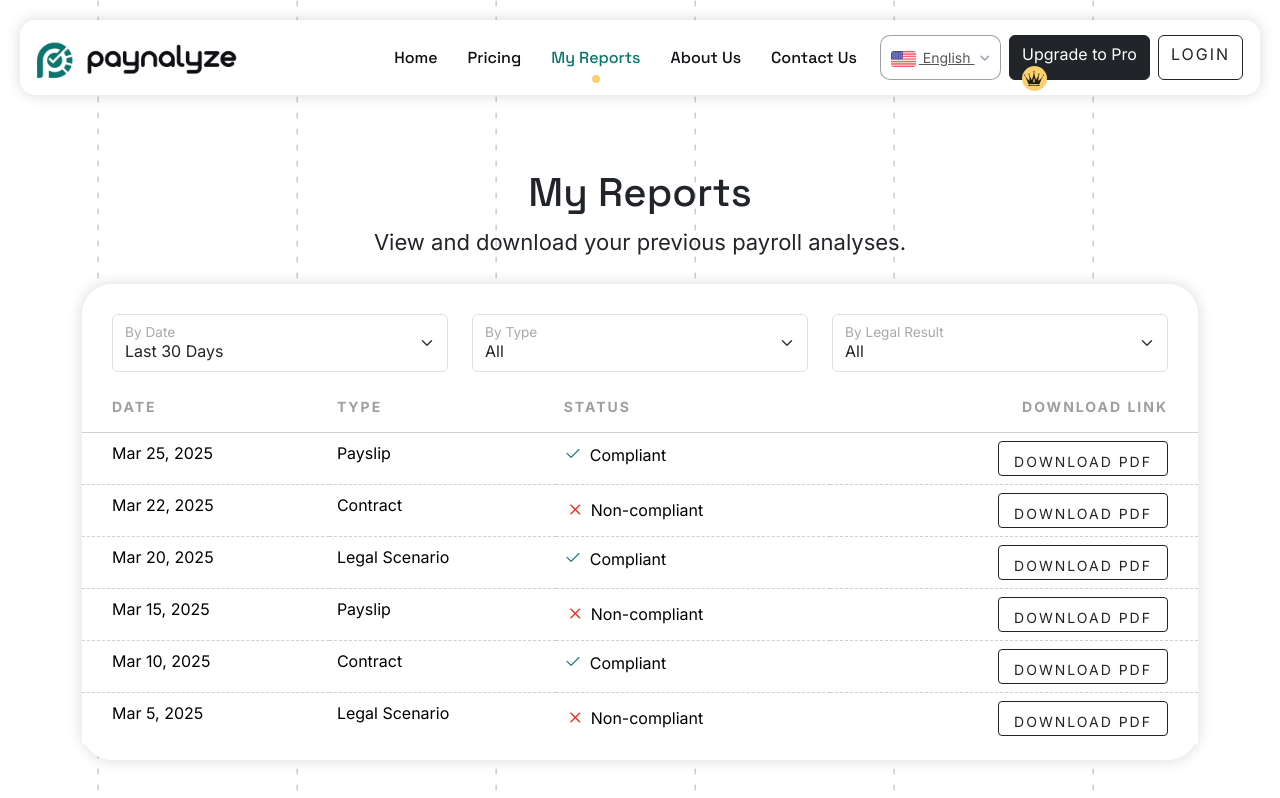
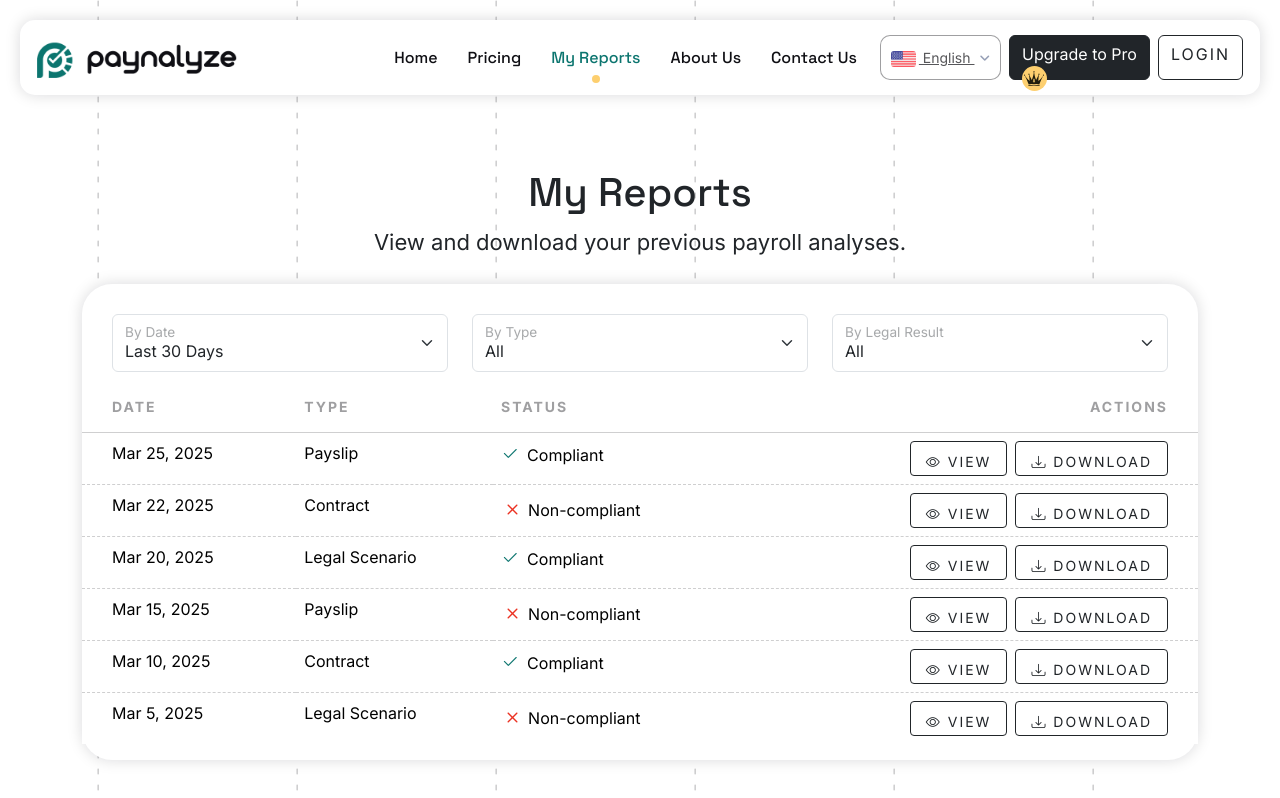
Before and after one commit to Gourav-21/legal-frontend, a Next.js app: page /en/reports in a window 1280 px wide. Shown: the top 798 px of the page. Built offline with nearby package versions, Linux system fonts and the light colour scheme.

Commit message:
updated reports

```diff
--- a/app/[lang]/reports/page.tsx
+++ b/app/[lang]/reports/page.tsx
@@ -3,6 +3,20 @@ import { getDictionary } from "../../../get-dictionary"; // Adjust path as neede
 
 interface ReportsPageProps {
   params: Promise<{ lang: Locale }>;
+}
+
+interface ReportModalProps {
+  show: boolean;
+  onHide: () => void;
+  report: {
+    date: string;
+    type: string;
+    status: string;
+    isCompliant: boolean;
+    reference: string;
+    summary: string;
+    content: string;
+  };
 }
 
 export default async function ReportsPage(props: ReportsPageProps) {
@@ -63,7 +77,7 @@ export default async function ReportsPage(props: ReportsPageProps) {
                     <th scope="col">{reportsDict.table.date}</th>
                     <th scope="col">{reportsDict.table.type}</th>
                     <th scope="col">{reportsDict.table.status}</th>
-                    <th scope="col">{reportsDict.table.downloadLink}</th>
+                    <th scope="col">{reportsDict.table.actions}</th>
                   </tr>
                 </thead>
                 <tbody>
@@ -76,7 +90,14 @@ export default async function ReportsPage(props: ReportsPageProps) {
                       </div>
                     </td>
                     <td>
-                      <button type="button" className="btn btn-sm btn-outline-dark without-icon ms-auto">{reportsDict.table.downloadButton}</button>
+                      <div className="d-flex align-items-center justify-content-end">
+                        <button type="button" className="btn btn-sm btn-outline-dark without-icon ms-2 me-2" data-bs-toggle="modal" data-bs-target="#reportModal">
+                          <i className="bi bi-eye"></i> {reportsDict.table.viewButton}
+                        </button>
+                        <button type="button" className="btn btn-sm btn-outline-dark without-icon">
+                          <i className="bi bi-download"></i> {reportsDict.table.downloadButton}
+                        </button>
+                      </div>
                     </td>
                   </tr>
                   <tr>
@@ -88,7 +109,14 @@ export default async function ReportsPage(props: ReportsPageProps) {
                       </div>
                     </td>
                     <td>
-                      <button type="button" className="btn btn-sm btn-outline-dark without-icon ms-auto">{reportsDict.table.downloadButton}</button>
+                      <div className="d-flex align-items-center justify-content-end">
+                        <button type="button" className="btn btn-sm btn-outline-dark without-icon ms-2 me-2" data-bs-toggle="modal" data-bs-target="#reportModal">
+                          <i className="bi bi-eye"></i> {reportsDict.table.viewButton}
+                        </button>
+                        <button type="button" className="btn btn-sm btn-outline-dark without-icon">
+                          <i className="bi bi-download"></i> {reportsDict.table.downloadButton}
+                        </button>
+                      </div>
                     </td>
                   </tr>
                   <tr>
@@ -100,7 +128,14 @@ export default async function ReportsPage(props: ReportsPageProps) {
                       </div>
                     </td>
                     <td>
-                      <button type="button" className="btn btn-sm btn-outline-dark without-icon ms-auto">{reportsDict.table.downloadButton}</button>
+                      <div className="d-flex align-items-center justify-content-end">
+                        <button type="button" className="btn btn-sm btn-outline-dark without-icon ms-2 me-2" data-bs-toggle="modal" data-bs-target="#reportModal">
+                          <i className="bi bi-eye"></i> {reportsDict.table.viewButton}
+                        </button>
+                        <button type="button" className="btn btn-sm btn-outline-dark without-icon">
+                          <i className="bi bi-download"></i> {reportsDict.table.downloadButton}
+                        </button>
+                      </div>
                     </td>
                   </tr>
                   <tr>
@@ -112,7 +147,14 @@ export default async function ReportsPage(props: ReportsPageProps) {
                       </div>
                     </td>
                     <td>
-                      <button type="button" className="btn btn-sm btn-outline-dark without-icon ms-auto">{reportsDict.table.downloadButton}</button>
+                      <div className="d-flex align-items-center justify-content-end">
+                        <button type="button" className="btn btn-sm btn-outline-dark without-icon ms-2 me-2" data-bs-toggle="modal" data-bs-target="#reportModal">
+                          <i className="bi bi-eye"></i> {reportsDict.table.viewButton}
+                        </button>
+                        <button type="button" className="btn btn-sm btn-outline-dark without-icon">
+                          <i className="bi bi-download"></i> {reportsDict.table.downloadButton}
+                        </button>
+                      </div>
                     </td>
                   </tr>
                   <tr>
@@ -124,7 +166,14 @@ export default async function ReportsPage(props: ReportsPageProps) {
                       </div>
                     </td>
                     <td>
-                      <button type="button" className="btn btn-sm btn-outline-dark without-icon ms-auto">{reportsDict.table.downloadButton}</button>
+                      <div className="d-flex align-items-center justify-content-end">
+                        <button type="button" className="btn btn-sm btn-outline-dark without-icon ms-2 me-2" data-bs-toggle="modal" data-bs-target="#reportModal">
+                          <i className="bi bi-eye"></i> {reportsDict.table.viewButton}
+                        </button>
+                        <button type="button" className="btn btn-sm btn-outline-dark without-icon">
+                          <i className="bi bi-download"></i> {reportsDict.table.downloadButton}
+                        </button>
+                      </div>
                     </td>
                   </tr>
                   <tr>
@@ -136,7 +185,14 @@ export default async function ReportsPage(props: ReportsPageProps) {
                       </div>
                     </td>
                     <td>
-                      <button type="button" className="btn btn-sm btn-outline-dark without-icon ms-auto">{reportsDict.table.downloadButton}</button>
+                      <div className="d-flex align-items-center justify-content-end">
+                        <button type="button" className="btn btn-sm btn-outline-dark without-icon ms-2 me-2" data-bs-toggle="modal" data-bs-target="#reportModal">
+                          <i className="bi bi-eye"></i> {reportsDict.table.viewButton}
+                        </button>
+                        <button type="button" className="btn btn-sm btn-outline-dark without-icon">
+                          <i className="bi bi-download"></i> {reportsDict.table.downloadButton}
+                        </button>
+                      </div>
                     </td>
                   </tr>
                 </tbody>
@@ -152,6 +208,38 @@ export default async function ReportsPage(props: ReportsPageProps) {
           </div>
         </div>
       </section>
+      {/* Report Modal */}
+      <div className="modal fade" id="reportModal" tabIndex={-1} aria-labelledby="reportModalLabel" aria-hidden="true">
+        <div className="modal-dialog modal-lg">
+        <div className="modal-content">
+          <div className="modal-header">
+            <h1 className="modal-title fs-5" id="exampleModalLabel">Economic Feasibility Analysis Results</h1>
+            <button type="button" className="btn-close" data-bs-dismiss="modal" aria-label="Close"><i className="bi bi-x"></i></button>
+          </div>
+          <div className="modal-body">
+            <p>Great! I will proceed with the analysis as requested. <br />Let's begin by reviewing the relevant labor laws:</p>
+
+            <h5 className="mt-4">Labor Laws Provided</h5>
+            <ol className="text-sm">
+              <li>Add a new labor law one</li>
+              <li>Add a new labor law two</li>
+            </ol>
+            <h5 className="mt-4">Example Law:</h5>
+            <p className="text-sm mb-2">Every employee is entitled to receive no less than the legal minimum wage for all hours worked—including during trial periods, training, or apprenticeships—even if the employee agreed to a lower rate.</p>
+            <p className="text-sm mb-0">Failure to meet this requirement or to pay wages on time is considered a <span className="text-dark fw-700">criminal offense</span>.</p>
+
+            <h5 className="mt-4">Updated Rate <span className="text-muted fw-400">Effective from April 1, 2025</span></h5>
+            <ul className="text-sm">
+              <li><span className="text-dark fw-700">Monthly Minimum Wage</span>: 6,247.67 NIS</li>
+              <li><span className="text-dark fw-700">Hourly Minimum Wage</span>: 34.32 NIS <br /><span className="text-muted">Previously: 5,880.02 NIS / 32.30 NIS per hour</span></li>
+            </ul>
+          </div>
+          <div className="modal-footer">
+            <button type="submit" className="btn btn-outline-dark without-icon btn-sm ms-auto me-auto"><i className="bi bi-download"></i> {reportsDict.table.downloadButton}</button>
+          </div>
+        </div>
+        </div>
+      </div>
     </main>
   );
 }
--- a/dictionaries/en.json
+++ b/dictionaries/en.json
@@ -237,8 +237,9 @@
       "date": "Date",
       "type": "Type",
       "status": "Status",
-      "downloadLink": "Download Link",
-      "downloadButton": "Download PDF"
+      "actions": "Actions",
+      "viewButton": "View",
+      "downloadButton": "Download"
     },
     "downloadAll": {
       "button": "Download All Reports",
--- a/dictionaries/he.json
+++ b/dictionaries/he.json
@@ -234,8 +234,9 @@
       "date": "תַאֲרִיך",
       "type": "סוּג",
       "status": "סטָטוּס",
-      "downloadLink": "קישור להורדה",
-      "downloadButton": "הורד PDF"
+      "downloadButton": "הורדה",
+      "actions": "קישור להורדה",
+      "viewButton": " נוֹף"
     },
     "downloadAll": {
       "button": "הורד את כל הדוחות",
```
